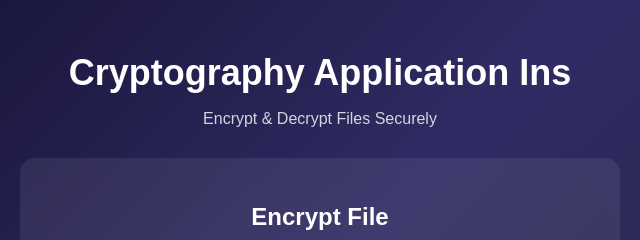
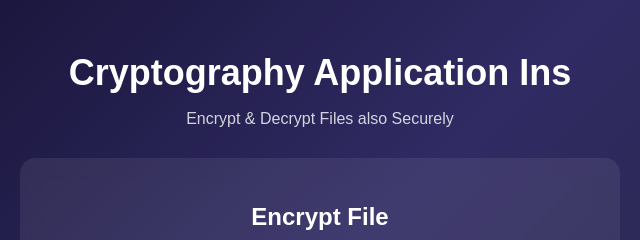
Before and after one commit to Agni2018/Crypto-app, a website: page public/index.html in a window 1280 px wide. Shown: the top 240 px of the page, 320-960 px from the left. Drawn offline with Linux system fonts and the light colour scheme; no server answers.

Commit message:
Update description in index.html for clarity

```diff
--- a/public/index.html
+++ b/public/index.html
@@ -8,7 +8,7 @@
 
 <div class="container">
     <h1> Cryptography Application Ins </h1>
-    <p>Encrypt & Decrypt Files Securely</p>
+    <p>Encrypt & Decrypt Files also Securely</p>
 
     <div class="card">
         <h2>Encrypt File</h2>
```
